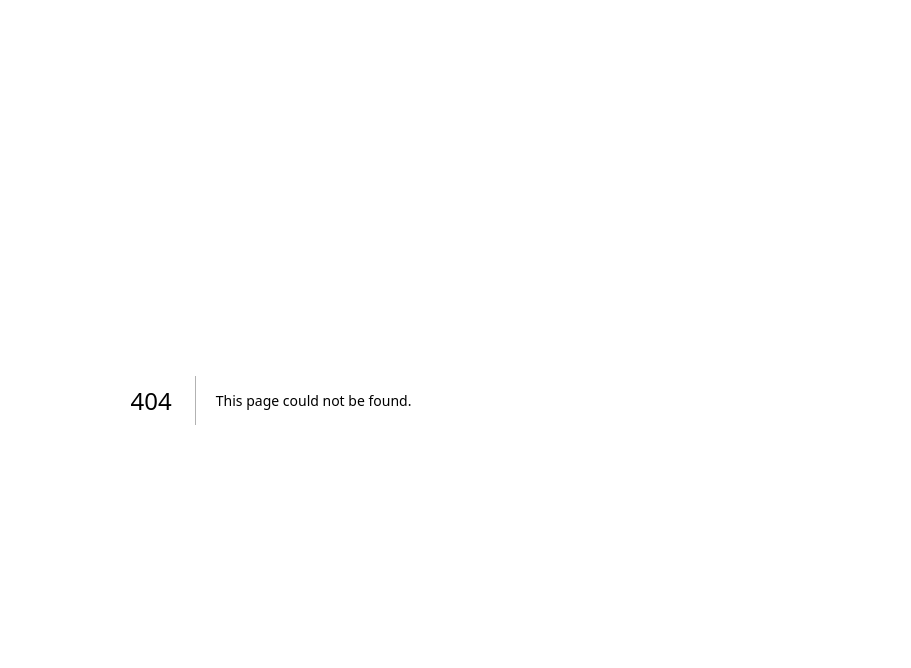
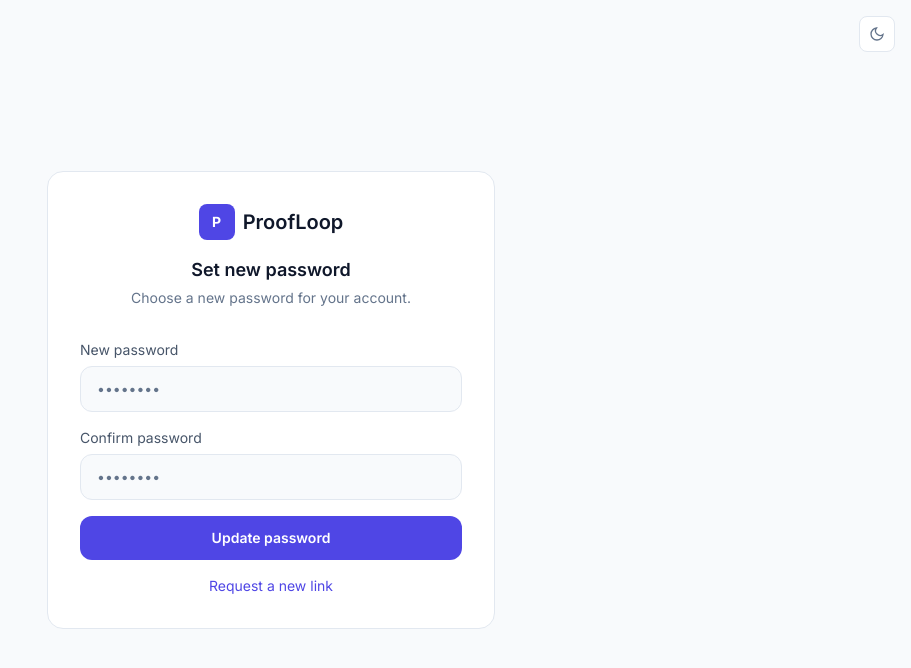
Before and after one commit to SyedMastafa/proofloop, a Next.js app: page /reset-password in a window 1280 px wide. Before the commit this address had no page. Shown: the top 668 px of the page, without its empty margins (369-1280 px from the left). Built offline with nearby package versions, Linux system fonts and the light colour scheme.

Commit message:
Add forgot password + reset password flow (Supabase)

```diff
--- /dev/null
+++ b/src/app/forgot-password/page.tsx
@@ -0,0 +1,109 @@
+"use client";
+
+import { useState } from "react";
+import Link from "next/link";
+import { createClient } from "@/lib/supabase/client";
+import { ThemeToggle } from "@/components/theme-toggle";
+
+export default function ForgotPasswordPage() {
+  const [email, setEmail] = useState("");
+  const [loading, setLoading] = useState(false);
+  const [error, setError] = useState("");
+  const [sent, setSent] = useState(false);
+
+  async function handleSubmit(e: React.FormEvent) {
+    e.preventDefault();
+    setLoading(true);
+    setError("");
+    try {
+      const supabase = createClient();
+      const origin =
+        typeof window !== "undefined"
+          ? window.location.origin
+          : process.env.NEXT_PUBLIC_APP_URL || "https://proofloop-eta.vercel.app";
+
+      const { error } = await supabase.auth.resetPasswordForEmail(email, {
+        redirectTo: `${origin}/auth/callback?next=/reset-password`,
+      });
+      if (error) throw error;
+      setSent(true);
+    } catch (err: unknown) {
+      setError(err instanceof Error ? err.message : "Could not send reset email");
+    } finally {
+      setLoading(false);
+    }
+  }
+
+  const input =
+    "w-full rounded-xl border border-[var(--border)] bg-[var(--background)] px-4 py-3 text-sm text-[var(--foreground)] placeholder:text-[var(--muted)] focus:border-[var(--primary)] focus:outline-none focus:ring-2 focus:ring-[var(--primary)]/20";
+
+  return (
+    <div className="relative flex min-h-screen items-center justify-center bg-[var(--background)] px-6">
+      <div className="absolute right-4 top-4">
+        <ThemeToggle />
+      </div>
+      <div className="w-full max-w-md rounded-2xl border border-[var(--border)] bg-[var(--card)] p-8">
+        <div className="mb-8 text-center">
+          <Link href="/" className="inline-flex items-center gap-2">
+            <div className="flex h-9 w-9 items-center justify-center rounded-lg bg-[var(--primary)] text-sm font-bold text-white">
+              P
+            </div>
+            <span className="text-xl font-semibold text-[var(--foreground)]">ProofLoop</span>
+          </Link>
+          <h1 className="mt-4 text-lg font-semibold text-[var(--foreground)]">Reset password</h1>
+          <p className="mt-1 text-sm text-[var(--muted)]">
+            Enter your email and we&apos;ll send a reset link.
+          </p>
+        </div>
+
+        {sent ? (
+          <div className="space-y-4 text-center">
+            <div className="rounded-xl border border-emerald-500/30 bg-emerald-500/10 px-4 py-3 text-sm text-emerald-600">
+              Check your inbox for a password reset link. It may take a minute to arrive.
+            </div>
+            <p className="text-xs text-[var(--muted)]">
+              Didn&apos;t get it? Check spam, or try again in a few minutes.
+            </p>
+            <Link
+              href="/login"
+              className="inline-flex text-sm font-medium text-[var(--primary)] hover:underline"
+            >
+              ← Back to log in
+            </Link>
+          </div>
+        ) : (
+          <form onSubmit={handleSubmit} className="space-y-4">
+            <div>
+              <label className="mb-1.5 block text-sm text-[var(--muted-strong)]">Email</label>
+              <input
+                type="email"
+                value={email}
+                onChange={(e) => setEmail(e.target.value)}
+                required
+                placeholder="you@company.com"
+                className={input}
+              />
+            </div>
+            {error && (
+              <div className="rounded-lg border border-red-500/40 bg-red-500/10 px-3 py-2 text-sm text-red-500">
+                {error}
+              </div>
+            )}
+            <button
+              type="submit"
+              disabled={loading}
+              className="w-full rounded-xl bg-[var(--primary)] py-3 text-sm font-semibold text-white transition hover:opacity-90 disabled:opacity-50"
+            >
+              {loading ? "Sending..." : "Send reset link"}
+            </button>
+            <p className="text-center text-sm text-[var(--muted)]">
+              <Link href="/login" className="text-[var(--primary)] hover:underline">
+                ← Back to log in
+              </Link>
+            </p>
+          </form>
+        )}
+      </div>
+    </div>
+  );
+}
--- a/src/app/login/page.tsx
+++ b/src/app/login/page.tsx
@@ -31,7 +31,7 @@ export default function LoginPage() {
   }
 
   const input =
-    "w-full rounded-xl border border-[var(--border)] bg-[var(--card)] px-4 py-3 text-sm text-[var(--foreground)] placeholder:text-[var(--muted)] focus:border-[var(--primary)] focus:outline-none";
+    "w-full rounded-xl border border-[var(--border)] bg-[var(--background)] px-4 py-3 text-sm text-[var(--foreground)] placeholder:text-[var(--muted)] focus:border-[var(--primary)] focus:outline-none focus:ring-2 focus:ring-[var(--primary)]/20";
 
   return (
     <div className="relative flex min-h-screen items-center justify-center bg-[var(--background)] px-6">
@@ -41,7 +41,9 @@ export default function LoginPage() {
       <div className="w-full max-w-md rounded-2xl border border-[var(--border)] bg-[var(--card)] p-8">
         <div className="mb-8 text-center">
           <Link href="/" className="inline-flex items-center gap-2">
-            <div className="flex h-9 w-9 items-center justify-center rounded-lg bg-[var(--primary)] text-sm font-bold text-white">P</div>
+            <div className="flex h-9 w-9 items-center justify-center rounded-lg bg-[var(--primary)] text-sm font-bold text-white">
+              P
+            </div>
             <span className="text-xl font-semibold text-[var(--foreground)]">ProofLoop</span>
           </Link>
           <p className="mt-3 text-[var(--muted)]">Log in to your account</p>
@@ -49,22 +51,52 @@ export default function LoginPage() {
         <form onSubmit={handleLogin} className="space-y-4">
           <div>
             <label className="mb-1.5 block text-sm text-[var(--muted-strong)]">Email</label>
-            <input type="email" value={email} onChange={(e) => setEmail(e.target.value)} required placeholder="you@company.com" className={input} />
+            <input
+              type="email"
+              value={email}
+              onChange={(e) => setEmail(e.target.value)}
+              required
+              placeholder="you@company.com"
+              className={input}
+            />
           </div>
           <div>
-            <label className="mb-1.5 block text-sm text-[var(--muted-strong)]">Password</label>
-            <input type="password" value={password} onChange={(e) => setPassword(e.target.value)} required placeholder="••••••••" className={input} />
+            <div className="mb-1.5 flex items-center justify-between">
+              <label className="text-sm text-[var(--muted-strong)]">Password</label>
+              <Link
+                href="/forgot-password"
+                className="text-xs font-medium text-[var(--primary)] hover:underline"
+              >
+                Forgot password?
+              </Link>
+            </div>
+            <input
+              type="password"
+              value={password}
+              onChange={(e) => setPassword(e.target.value)}
+              required
+              placeholder="••••••••"
+              className={input}
+            />
           </div>
           {error && (
-            <div className="rounded-lg border border-red-500/40 bg-red-500/10 px-3 py-2 text-sm text-red-500">{error}</div>
+            <div className="rounded-lg border border-red-500/40 bg-red-500/10 px-3 py-2 text-sm text-red-500">
+              {error}
+            </div>
           )}
-          <button type="submit" disabled={loading} className="w-full rounded-xl bg-[var(--primary)] py-3 text-sm font-semibold text-white transition hover:opacity-90 disabled:opacity-50">
+          <button
+            type="submit"
+            disabled={loading}
+            className="w-full rounded-xl bg-[var(--primary)] py-3 text-sm font-semibold text-white transition hover:opacity-90 disabled:opacity-50"
+          >
             {loading ? "Logging in..." : "Log in"}
           </button>
         </form>
         <p className="mt-6 text-center text-sm text-[var(--muted)]">
           Don&apos;t have an account?{" "}
-          <Link href="/signup" className="text-[var(--primary)] hover:underline">Sign up</Link>
+          <Link href="/signup" className="text-[var(--primary)] hover:underline">
+            Sign up
+          </Link>
         </p>
       </div>
     </div>
--- /dev/null
+++ b/src/app/reset-password/page.tsx
@@ -0,0 +1,125 @@
+"use client";
+
+import { useState } from "react";
+import Link from "next/link";
+import { useRouter } from "next/navigation";
+import { createClient } from "@/lib/supabase/client";
+import { ThemeToggle } from "@/components/theme-toggle";
+
+export default function ResetPasswordPage() {
+  const router = useRouter();
+  const [password, setPassword] = useState("");
+  const [confirm, setConfirm] = useState("");
+  const [loading, setLoading] = useState(false);
+  const [error, setError] = useState("");
+  const [done, setDone] = useState(false);
+
+  async function handleSubmit(e: React.FormEvent) {
+    e.preventDefault();
+    setError("");
+
+    if (password.length < 6) {
+      setError("Password must be at least 6 characters");
+      return;
+    }
+    if (password !== confirm) {
+      setError("Passwords do not match");
+      return;
+    }
+
+    setLoading(true);
+    try {
+      const supabase = createClient();
+      const { error } = await supabase.auth.updateUser({ password });
+      if (error) throw error;
+      setDone(true);
+      setTimeout(() => {
+        router.push("/dashboard");
+        router.refresh();
+      }, 1500);
+    } catch (err: unknown) {
+      setError(
+        err instanceof Error
+          ? err.message
+          : "Could not update password. The link may have expired — request a new one."
+      );
+    } finally {
+      setLoading(false);
+    }
+  }
+
+  const input =
+    "w-full rounded-xl border border-[var(--border)] bg-[var(--background)] px-4 py-3 text-sm text-[var(--foreground)] placeholder:text-[var(--muted)] focus:border-[var(--primary)] focus:outline-none focus:ring-2 focus:ring-[var(--primary)]/20";
+
+  return (
+    <div className="relative flex min-h-screen items-center justify-center bg-[var(--background)] px-6">
+      <div className="absolute right-4 top-4">
+        <ThemeToggle />
+      </div>
+      <div className="w-full max-w-md rounded-2xl border border-[var(--border)] bg-[var(--card)] p-8">
+        <div className="mb-8 text-center">
+          <Link href="/" className="inline-flex items-center gap-2">
+            <div className="flex h-9 w-9 items-center justify-center rounded-lg bg-[var(--primary)] text-sm font-bold text-white">
+              P
+            </div>
+            <span className="text-xl font-semibold text-[var(--foreground)]">ProofLoop</span>
+          </Link>
+          <h1 className="mt-4 text-lg font-semibold text-[var(--foreground)]">Set new password</h1>
+          <p className="mt-1 text-sm text-[var(--muted)]">Choose a new password for your account.</p>
+        </div>
+
+        {done ? (
+          <div className="rounded-xl border border-emerald-500/30 bg-emerald-500/10 px-4 py-3 text-center text-sm text-emerald-600">
+            Password updated. Redirecting to dashboard…
+          </div>
+        ) : (
+          <form onSubmit={handleSubmit} className="space-y-4">
+            <div>
+              <label className="mb-1.5 block text-sm text-[var(--muted-strong)]">New password</label>
+              <input
+                type="password"
+                value={password}
+                onChange={(e) => setPassword(e.target.value)}
+                required
+                minLength={6}
+                placeholder="••••••••"
+                className={input}
+              />
+            </div>
+            <div>
+              <label className="mb-1.5 block text-sm text-[var(--muted-strong)]">
+                Confirm password
+              </label>
+              <input
+                type="password"
+                value={confirm}
+                onChange={(e) => setConfirm(e.target.value)}
+                required
+                minLength={6}
+                placeholder="••••••••"
+                className={input}
+              />
+            </div>
+            {error && (
+              <div className="rounded-lg border border-red-500/40 bg-red-500/10 px-3 py-2 text-sm text-red-500">
+                {error}
+              </div>
+            )}
+            <button
+              type="submit"
+              disabled={loading}
+              className="w-full rounded-xl bg-[var(--primary)] py-3 text-sm font-semibold text-white transition hover:opacity-90 disabled:opacity-50"
+            >
+              {loading ? "Updating..." : "Update password"}
+            </button>
+            <p className="text-center text-sm text-[var(--muted)]">
+              <Link href="/forgot-password" className="text-[var(--primary)] hover:underline">
+                Request a new link
+              </Link>
+            </p>
+          </form>
+        )}
+      </div>
+    </div>
+  );
+}
```
